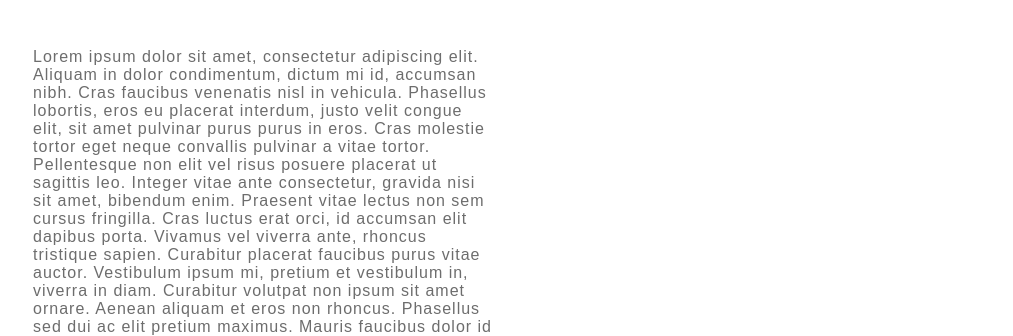
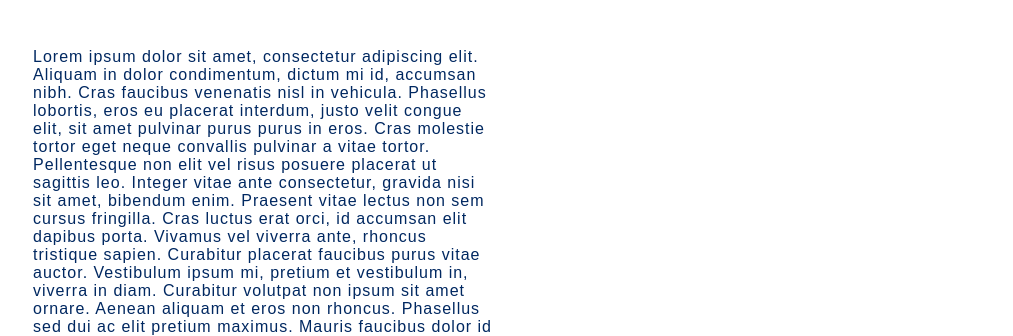
Before and after one commit to mariaclaudiapio/mariaclaudiapio.github.io, a plain HTML site: page projetos.html in a window 1280 px wide. Shown: the top 336 px of the page, without its empty margins (128-1141 px from the left). Drawn offline with Linux system fonts and the light colour scheme; a web font is replaced by a local one.

Commit message:
ajustando o menu

```diff
--- a/style.css
+++ b/style.css
@@ -229,7 +229,7 @@ a:hover {
     width: 40%;
     font-family: sans-serif;
     letter-spacing: 1px;
-    color: rgb(109, 109, 109);
+    color: #002861;
 }
 
 .card-wrapper {
```
Also changed, not shown: index.html (+3 -3 lines).
